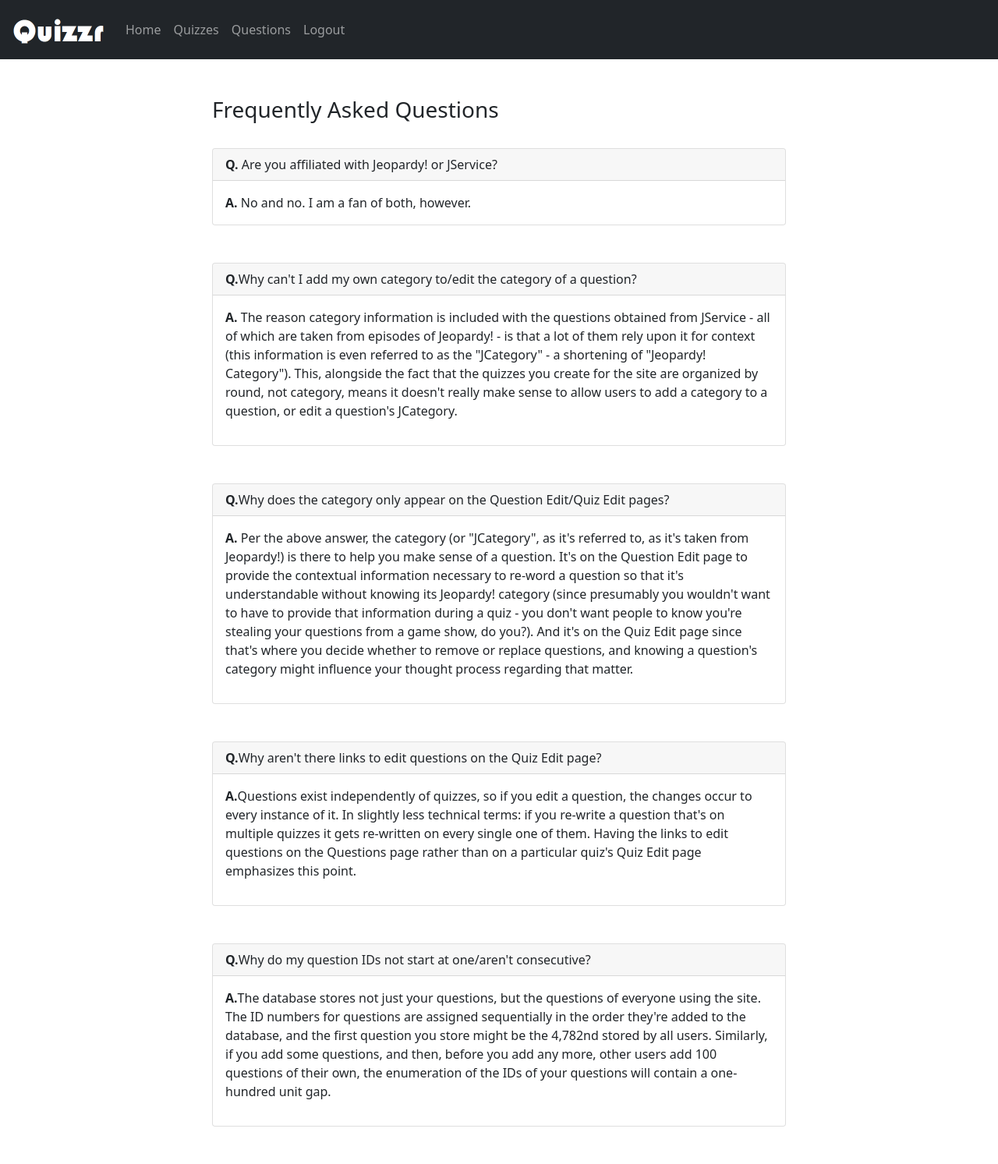
After one commit to rbooker/capstone1, a Flask app: template templates/faq.html in a window 1280 px wide. The commit adds this page. Shown: the whole page at 78% size. Run offline with Flask 2, Linux system fonts and the light colour scheme; the template is opened without the code that fills it, so the values that code supplies are empty.

Commit message:
Add files via upload

```diff
--- a/app.py
+++ b/app.py
@@ -407,7 +407,7 @@ def delete_question(question_id):
     return redirect("/questions/show")
 
 ######################################################
-#Homepage route
+#Homepage/About/FAQ routes
 ######################################################
 
 @app.route('/')
@@ -420,6 +420,26 @@ def homepage():
 
     else:
         return render_template('home-anon.html')
+
+@app.route('/about')
+def about_page():
+    """Show 'about' page"""
+
+    if not g.user:
+        flash("Access unauthorized.", "danger")
+        return redirect("/")
+
+    return render_template('about.html')
+
+@app.route('/faq')
+def faq_page():
+    """Show FAQ page"""
+
+    if not g.user:
+        flash("Access unauthorized.", "danger")
+        return redirect("/")
+
+    return render_template('faq.html')
 
 ##############################################################################
 # Turn off all caching in Flask
--- a/models.py
+++ b/models.py
@@ -89,6 +89,7 @@ class Question(db.Model):
     question = db.Column(db.Text, nullable=False)
     answer = db.Column(db.Text, nullable=False)
     difficulty = db.Column(db.Integer, nullable=False)
+    category = db.Column(db.Text, nullable=True)
     user_id = db.Column(db.Integer, db.ForeignKey('users.id'),nullable=False)
 
     quizzes = db.relationship("QuizQuestion", back_populates="question", cascade="all, delete")
--- a/templates/edit_quiz.html
+++ b/templates/edit_quiz.html
@@ -22,8 +22,9 @@
                         {% for question in round %}
                             <li class="list-group-item">
                             <h6 class="card-title">Question {{loop.index}}.</h6>
-                            <p class="card-text"><em>Q.</em> {{question.question}}</p>
-                            <p class="card-text"><em>A.</em> {{question.answer}}</p>
+                            <p class="card-text"><strong>Q.</strong> {{question.question}}</p>
+                            <p class="card-text"><strong>A.</strong> {{question.answer}}</p>
+                            <p class="card-text"><small><strong>Question ID:</strong> {{question.id}}{% if question.category %}<br><strong>JCategory:</strong> {{question.category}}{% endif %}</small></p>
                             <input class="form-check-input" type="checkbox" id="{{question.id}}" name="checked_questions" value={{question.id}}><label for="{{question.id}}">&nbsp;Select</label><br>
                             </li>
                         {% endfor %}
--- /dev/null
+++ b/templates/faq.html
@@ -0,0 +1,77 @@
+{% extends 'base.html' %}
+
+{% block title %}Welcome to Quizzr{% endblock %}
+
+{% block content %}
+<div class="container">
+    <div class="row justify-content-center">
+        <div class="col-md-8">
+            <br><br>
+            <h3>Frequently Asked Questions</h3><br>
+            <div class="card">
+                <div class="card-header">
+                    <strong>Q.</strong> Are you affiliated with Jeopardy! or JService?
+                </div>
+                <div class="card-body">
+                  <p class="card-text">
+                      <strong>A.</strong> No and no. I am a fan of both, however.
+                  </p>
+                </div>
+            </div><br><br>
+            <div class="card">
+                <div class="card-header">
+                    <strong>Q.</strong>Why can't I add my own category to/edit the category of a question?
+                </div>
+                <div class="card-body">
+                    <p class="card-text">
+                        <strong>A.</strong> The reason category information is included with the questions obtained from JService - all of which are taken
+                        from episodes of Jeopardy! - is that a lot of them rely upon it for context (this information is even referred to
+                        as the "JCategory" - a shortening of "Jeopardy! Category"). This, alongside the fact that the quizzes you create for the site are
+                        organized by round, not category, means it doesn't really make sense to allow users to add a category to a question,
+                         or edit a question's JCategory.</p>
+                    </p>
+                </div>
+            </div><br><br>
+            <div class="card">
+                <div class="card-header">
+                    <strong>Q.</strong>Why does the category only appear on the Question Edit/Quiz Edit pages?
+                </div>
+                <div class="card-body">
+                <p class="card-text">
+                    <strong>A.</strong> Per the above answer, the category (or "JCategory", as it's referred to, as it's taken from Jeopardy!) is there to help you make sense of a question. It's on the
+                    Question Edit page to provide the contextual information necessary to re-word a question so that it's understandable without knowing
+                    its Jeopardy! category (since presumably you wouldn't want to have to provide that information during a quiz - you don't want people to know you're
+                    stealing your questions from a game show, do you?). And it's on the Quiz Edit page since that's where you decide whether to remove or replace questions, and knowing a question's category might
+                    influence your thought process regarding that matter.</p>
+                </p>
+                </div>
+            </div><br><br>
+            <div class="card">
+                <div class="card-header">
+                    <strong>Q.</strong>Why aren't there links to edit questions on the Quiz Edit page?
+                </div>
+                <div class="card-body">
+                <p class="card-text">
+                <strong>A.</strong>Questions exist independently of quizzes, so if you edit a question, the changes occur to every instance of it. In slightly less technical terms:
+                if you re-write a question that's on multiple quizzes it gets re-written on every single one of them. Having the links to edit questions on the Questions page rather than on a particular
+                quiz's Quiz Edit page emphasizes this point.</p>
+                </p>
+                </div>
+            </div><br><br>
+            <div class="card">
+                <div class="card-header">
+                    <strong>Q.</strong>Why do my question IDs not start at one/aren't consecutive?
+                </div>
+                <div class="card-body">
+                <p class="card-text">
+                <strong>A.</strong>The database stores not just your questions, but the questions of everyone using the site. The ID numbers for questions are assigned sequentially
+                in the order they're added to the database, and the first question you store might be the 4,782nd stored by all users. Similarly, if you add some questions, and then, before you
+                add any more, other users add 100 questions of their own, the enumeration of the IDs of your questions will contain a one-hundred unit gap.</p>
+                </p>
+                </div>
+            </div><br><br>
+        </div>
+    </div>
+</div>
+
+{% endblock %}
--- a/templates/home-anon.html
+++ b/templates/home-anon.html
@@ -9,7 +9,7 @@
         <div class="col-md-8">
             <br><br>
             <h3>Welcome to Quizzr!</h3>
-            <p>Quizzr is the quiz-generating web app powered by <a href="jservice.io">Jservice</a>, the Jeopardy! database that acts as the largest
+            <p>Quizzr is the quiz-generating web app powered by <a href="http://jservice.io">JService</a>, the Jeopardy! database that acts as the largest
                 trivia repository on the internet. Create, edit, and store questions and quizzes for pub trivia, parties, or your own personal edification.
             </p>
             <p><a class="btn btn-primary" href="/login">Log In</a>&nbsp;&nbsp;<a class="btn btn-secondary" href="/signup">Sign Up</a></p>
--- a/templates/show_all_questions.html
+++ b/templates/show_all_questions.html
@@ -11,9 +11,9 @@
                 <div class="card">
                     <div class="card-header"><h5>Question ID: {{question.id}}</h5></div>
                 <div class="card-body">
-                    Question: {{question.question}}<br>
-                    Answer: {{question.answer}}<br>
-                    Difficulty: {{question.difficulty}}<br><br>
+                    <strong>Question:</strong> {{question.question}}<br>
+                    <strong>Answer:</strong> {{question.answer}}<br>
+                    <strong>Difficulty:</strong> {{question.difficulty}}<br><br>
                     <a href="/questions/show/{{question.id}}" class="btn btn-primary">View Question</a>&nbsp;
                     <a href="/questions/edit/{{question.id}}" class="btn btn-secondary">Edit Question</a>&nbsp;
                     <form style="display:inline" action="/questions/delete/{{question.id}}" method="POST"><button type="submit" class="btn btn-danger">Delete Question</button></form>
--- a/templates/show_all_quizzes.html
+++ b/templates/show_all_quizzes.html
@@ -12,9 +12,9 @@
             <div class="card">
                 <div class="card-header"><h5>{{quiz.name}}</h5></div>
                 <div class="card-body">
-                    Rounds: {{quiz.rounds}}<br>
-                    Questions: {{quiz.questions|length}}<br>
-                    Description: {{quiz.description}}<br><br>
+                    <strong>Rounds:</strong> {{quiz.rounds}}<br>
+                    <strong>Questions:</strong> {{quiz.questions|length}}<br>
+                    <strong>Description:</strong> {{quiz.description}}<br><br>
                     <a href="/quizzes/show/{{quiz.id}}" class="btn btn-primary">View Quiz</a>&nbsp;
                     <a href="/quizzes/edit/{{quiz.id}}" class="btn btn-secondary">Edit Quiz</a>
                     <form style="display:inline" action="/quizzes/delete/{{quiz.id}}" method="POST"><button type="submit" class="btn btn-danger">Delete Quiz</button></form>
--- a/templates/show_quiz.html
+++ b/templates/show_quiz.html
@@ -15,8 +15,8 @@
                     {% for question in round %}
                         <li class="list-group-item">
                         <h6 class="card-title">Question {{loop.index}}.</h6>
-                        <p class="card-text"><em>Q.</em> {{question.question}}</p>
-                        <p class="card-text"><em>A.</em> {{question.answer}}</p>
+                        <p class="card-text"><strong>Q.</strong> {{question.question}}</p>
+                        <p class="card-text"><strong>A.</strong> {{question.answer}}</p>
                         </li>
                     {% endfor %}
                     </ul>
--- a/templates/signup.html
+++ b/templates/signup.html
@@ -9,7 +9,7 @@
         <div class="col-md-8">
             <br><br>
             <h3>Sign Up For Quizzr!</h3>
-            <p>Join Quizzr, the quiz-generating web app powered by <a href="jservice.io">Jservice</a>, the Jeopardy! database that is the largest
+            <p>Join Quizzr, the quiz-generating web app powered by <a href="http://jservice.io">JService</a>, the Jeopardy! database that is the largest
                 trivia repository on the internet. Create, edit, and store quizzes for pub trivia, parties, or your own personal edification.
             </p>
             <div class="form-group">
--- a/tools.py
+++ b/tools.py
@@ -22,7 +22,7 @@ def get_quiz_data(difficulty, total_questions, user_id):
             if question["value"] is not None:
                 q_diff = ceil(int(question["value"])/200)
                 if q_diff in difficulty:
-                    quiz_questions.append(Question(question=question["question"], answer=question["answer"], difficulty=q_diff, user_id=user_id))
+                    quiz_questions.append(Question(question=question["question"], answer=question["answer"], category=question["category"]["title"], difficulty=q_diff, user_id=user_id))
                     if len(quiz_questions) == total_questions:
                         break
 
```
Also changed, not shown: templates/about.html (added, +28 -0 lines), templates/edit_question.html (+4 -3 lines), templates/home.html (+15 -1 lines).
